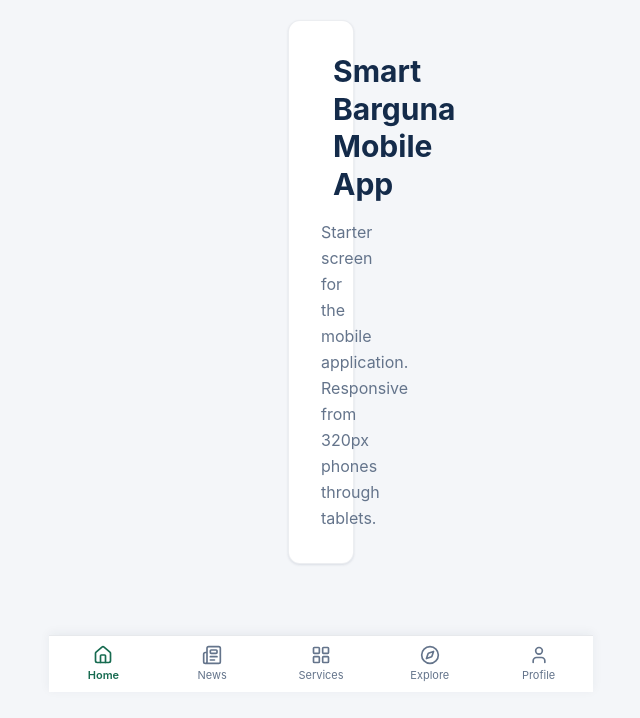
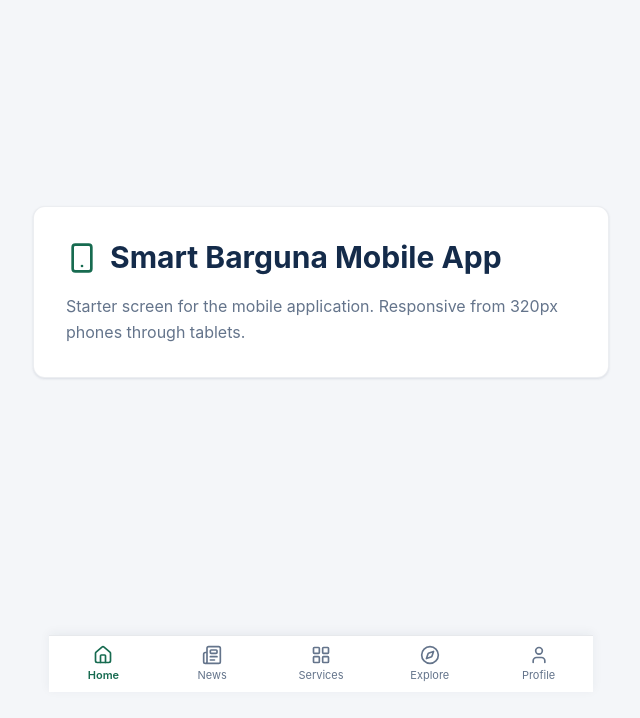
Before and after one commit to mamun-dev007/smart-barguna, a React (Vite) app in the folder apps/mobile/: page / in a window 1280 px wide. Shown: the part 108-826 px from the top of the page, without its empty margins (319-959 px from the left). Built offline with nearby package versions, Linux system fonts and the light colour scheme.

Commit message:
fix(ui): restore Tailwind max-width scale after spacing token collision

```diff
--- a/apps/mobile/src/index.css
+++ b/apps/mobile/src/index.css
@@ -64,13 +64,6 @@
   --font-sans: var(--sb-font-sans);
   --font-bangla: var(--sb-font-bangla);
   --font-english: var(--sb-font-english);
-
-  --spacing-xs: var(--sb-space-2);
-  --spacing-sm: var(--sb-space-3);
-  --spacing-md: var(--sb-space-4);
-  --spacing-lg: var(--sb-space-6);
-  --spacing-xl: var(--sb-space-8);
-  --spacing-2xl: var(--sb-space-12);
 
   --radius-button: var(--sb-radius-md);
   --radius-input: var(--sb-radius-md);
```
Also changed, not shown: 1 other file (tests, documents, lock files or other folders).
